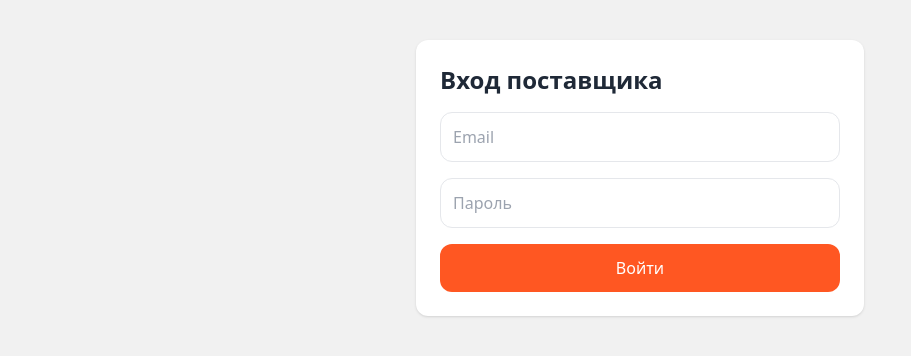
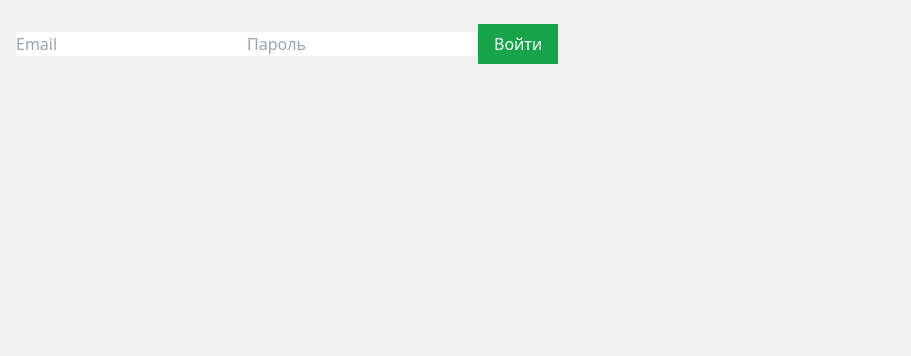
Before and after one commit to akhmedovkb/frontend, a React (Vite) app: page /login in a window 1280 px wide. Shown: the top 356 px of the page, without its empty margins (0-911 px from the left). Built offline with nearby package versions, Linux system fonts and the light colour scheme.

Commit message:
Update Login.jsx

```diff
--- a/src/pages/Login.jsx
+++ b/src/pages/Login.jsx
@@ -1,44 +1,34 @@
+
 import React, { useState } from "react";
 import { useNavigate } from "react-router-dom";
 
 const Login = () => {
+  const navigate = useNavigate();
   const [email, setEmail] = useState("");
   const [password, setPassword] = useState("");
-  const navigate = useNavigate();
 
-  const handleSubmit = async (e) => {
+  const handleLogin = async (e) => {
     e.preventDefault();
-    try {
-      const response = await fetch(
-        "https://travella-production.up.railway.app/api/providers/login",
-        {
+    const res = await fetch("https://travella-api-production.up.railway.app/api/providers/login", {
       method: "POST",
       headers: { "Content-Type": "application/json" },
       body: JSON.stringify({ email, password }),
-        }
-      );
+    });
 
-      const data = await response.json();
-      if (response.ok) {
-        localStorage.setItem("providerToken", data.token); // ВАЖНО!
-        navigate("/dashboard"); // После сохранения токена
+    const data = await res.json();
+    if (res.ok) {
+      localStorage.setItem("token", data.token);
+      navigate("/dashboard");
     } else {
-        alert(data.error || "Ошибка входа");
-      }
-    } catch (err) {
-      console.error("Ошибка при входе:", err);
-      alert("Ошибка сервера");
+      alert(data.message || "Ошибка входа");
     }
   };
 
   return (
-    <div className="max-w-md mx-auto bg-white p-6 rounded-xl shadow mt-10">
-      <h2 className="text-2xl font-bold mb-4">Вход поставщика</h2>
-      <form onSubmit={handleSubmit} className="space-y-4">
+    <form onSubmit={handleLogin} className="p-4 space-y-2">
       <input
         type="email"
         placeholder="Email"
-          className="w-full p-3 border rounded-xl"
         value={email}
         onChange={(e) => setEmail(e.target.value)}
         required
@@ -46,19 +36,12 @@ const Login = () => {
       <input
         type="password"
         placeholder="Пароль"
-          className="w-full p-3 border rounded-xl"
         value={password}
         onChange={(e) => setPassword(e.target.value)}
         required
       />
-        <button
-          type="submit"
-          className="w-full bg-primary text-white py-3 rounded-xl hover:bg-secondary transition"
-        >
-          Войти
-        </button>
+      <button type="submit" className="bg-green-600 text-white px-4 py-2">Войти</button>
     </form>
-    </div>
   );
 };
 
```
Lines whose indentation alone changed are shown as unchanged.
